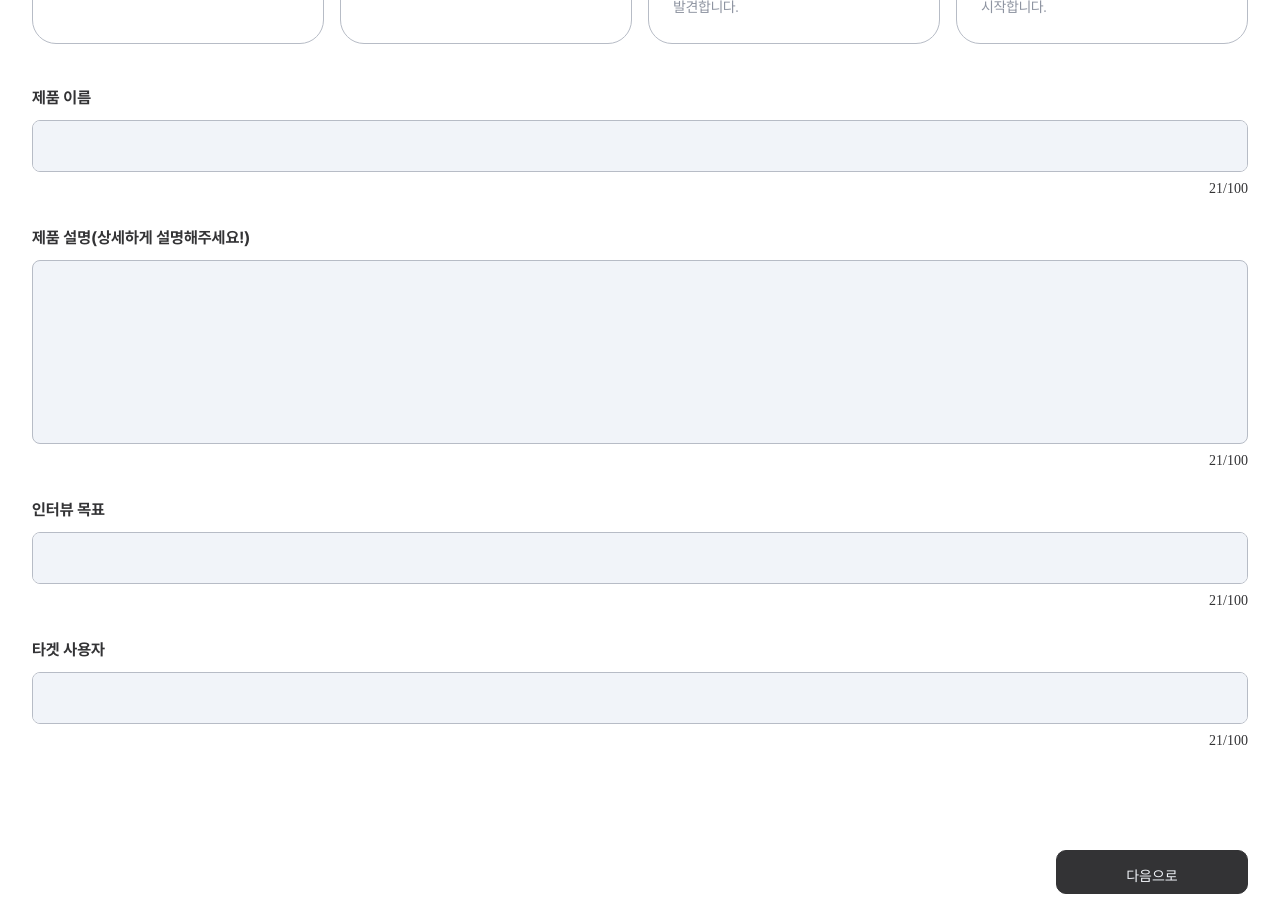
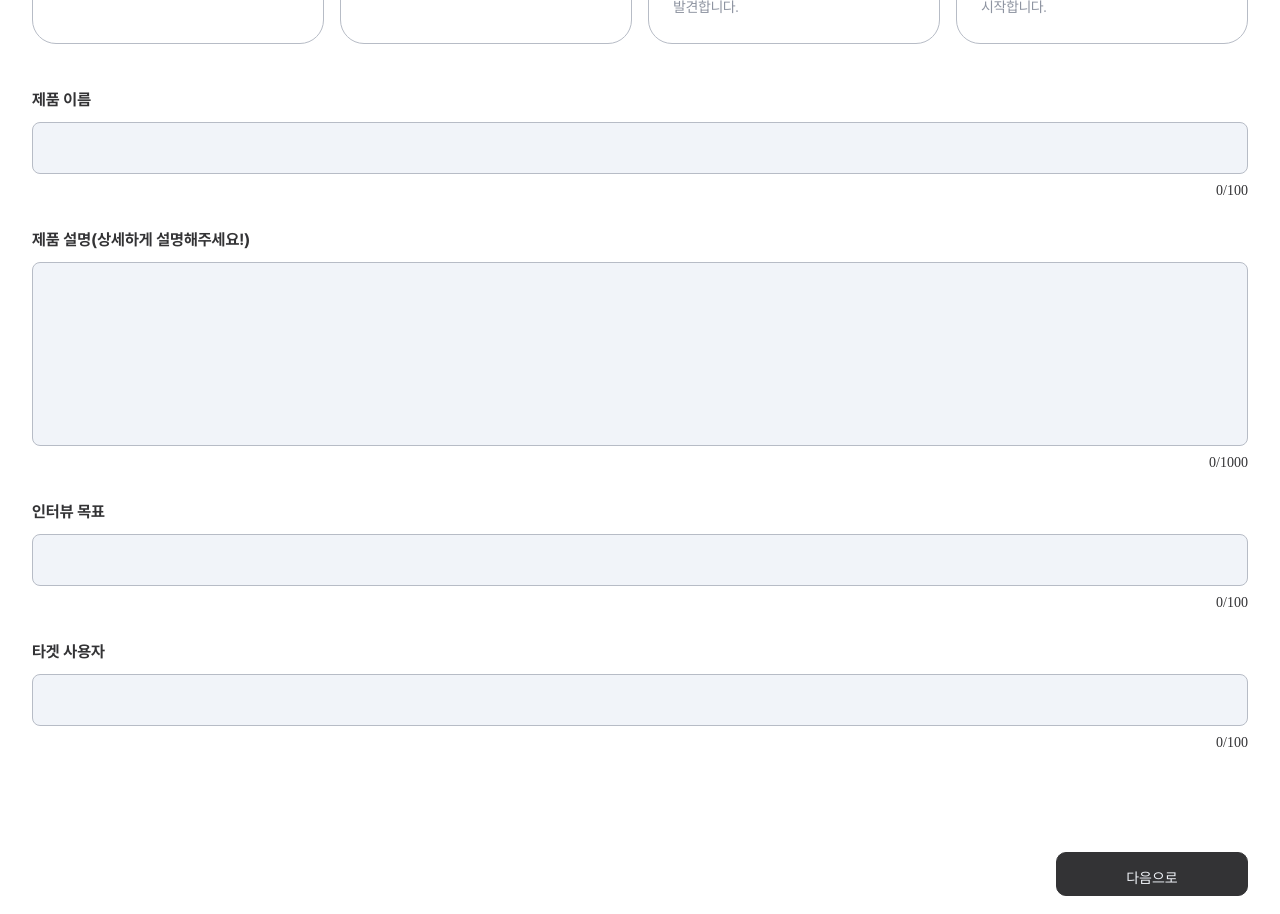
Before and after one commit to Prompt-er-Day-Winning-Team/interview_GPT_Frontend, a React (Create React App) app: page /prepare/basic-info in a window 1280 px wide. Shown: the part 280-1194 px from the top of the page. Built offline with nearby package versions, Linux system fonts and the light colour scheme.

Commit message:
feat: basic-info interaction

```diff
--- a/src/components/common/Input/style.js
+++ b/src/components/common/Input/style.js
@@ -12,7 +12,7 @@ export const Wrap = styled.div`
     color: #333335;
     border: 1px solid #b7bcc6;
     border-radius: 8px;
-    padding: 21px 16px;
+    padding: 16px;
     outline: none;
     box-sizing: border-box;
   }
--- a/src/pages/interviewPrepare/basicInfo/index.js
+++ b/src/pages/interviewPrepare/basicInfo/index.js
@@ -16,14 +16,32 @@ const statusList = [
 ]
 
 function BasicInfo() {
+  const [selectedStatus, setSelectedStatus] = useState(-1);
+  const [productForm, setProductForm] = useState({
+    productName: "",
+    productDetail: "",
+    goal: "",
+    targetUser: "",
+  });
+
+  // productForm onChangeHandler
+  const handleInputChange = (e) => {
+    const { name, value } = e.target;
+    setProductForm({
+      ...productForm,
+      [name]: value,
+    });
+  };
   return (
     <S.Wrap>
       <Header />
       <S.InterviewQuestionBlock>
         <S.Title>{"제품 개발 단계를 선택해주세요!"}</S.Title>
         <S.CardContainer>
-          {statusList.map((status) => (
-            <S.Card>
+          {statusList.map((status, idx) => (
+            <S.Card
+              selected={selectedStatus === idx}
+              onClick={() => (setSelectedStatus(idx))}>
               {status[0]}
               <S.CardTitle>{status[1]}</S.CardTitle>
               <S.CardContents>{status[2]}</S.CardContents>
@@ -37,8 +55,10 @@ function BasicInfo() {
           width={"100%"}
           height={"52px"}
           backgroundColor={"#F1F4F9"}
+          value={productForm.productName}
+          onChange={handleInputChange}
         />
-        <S.TextCount>{"21/100"}</S.TextCount>
+        <S.TextCount>{`${productForm.productName.length}/100`}</S.TextCount>
         <S.Title>{"제품 설명(상세하게 설명해주세요!)"}</S.Title>
         <TextInput
           name={"productDetail"}
@@ -46,26 +66,32 @@ function BasicInfo() {
           width={"100%"}
           height={"184px"}
           backgroundColor={"#F1F4F9"}
+          value={productForm.productDetail}
+          onChange={handleInputChange}
         />
-        <S.TextCount>{"21/100"}</S.TextCount>
+        <S.TextCount>{`${productForm.productDetail.length}/1000`}</S.TextCount>
         <S.Title>{"인터뷰 목표"}</S.Title>
         <TextInput
-          name={"productName"}
+          name={"goal"}
           type={"text"}
           width={"100%"}
           height={"52px"}
           backgroundColor={"#F1F4F9"}
+          value={productForm.goal}
+          onChange={handleInputChange}
         />
-        <S.TextCount>{"21/100"}</S.TextCount>
+        <S.TextCount>{`${productForm.goal.length}/100`}</S.TextCount>
         <S.Title>{"타겟 사용자"}</S.Title>
         <TextInput
-          name={"productName"}
+          name={"targetUser"}
           type={"text"}
           width={"100%"}
           height={"52px"}
           backgroundColor={"#F1F4F9"}
+          value={productForm.targetUser}
+          onChange={handleInputChange}
         />
-        <S.TextCount>{"21/100"}</S.TextCount>
+        <S.TextCount>{`${productForm.targetUser.length}/100`}</S.TextCount>
         <S.ButtonContainer>
           <Button text={"다음으로"} width={"192px"} height={"44px"} backgroundColor={"#333335"} color={"#F1F4F9"} />
         </S.ButtonContainer>
--- a/src/pages/interviewPrepare/basicInfo/style.js
+++ b/src/pages/interviewPrepare/basicInfo/style.js
@@ -32,7 +32,14 @@ export const Card = styled.div`
   width: 296px;
   border-radius: 24px;
   border: 1px solid var(--gray3, #B7BCC6);
+  border: ${props => props.selected ? "2px solid var(--gray1, #333335)" : "1px solid var(--gray3, #B7BCC6)"};
+  margin-bottom: ${props => props.selected ? "0" : "2px"};
   padding: 24px;
+  cursor: pointer;
+  &:hover {
+    border: 2px solid var(--gray1, #333335);
+    margin-bottom: 0;
+  }
 `;
 
 export const CardTitle = styled.div`
```
